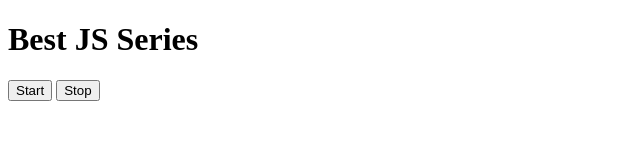
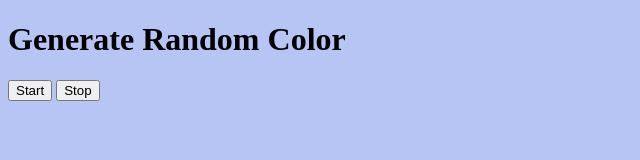
Before and after one commit to VJYK/asyncjs, a website: page index.html in a window 1280 px wide. Both pictures are taken after a click on the button "Start". Shown: the whole page, without its empty margins (0-640 px from the left). Drawn offline with Linux system fonts and the light colour scheme.

Commit message:
1 file modified

```diff
--- a/index.html
+++ b/index.html
@@ -7,12 +7,44 @@
     <title>Document</title>
   </head>
   <body>
-    <h1>Start should change background color every second</h1>
+    <!-- <h1>Start should change background color every second</h1> -->
 
+    <h1>Generate Random Color</h1>
     <button id="start">Start</button>
     <button id="stop">Stop</button>
     <script>
-      const hello = () => {
+      const randomColor = function () {
+        const hex = '0123456789ABCDEF';
+        let color = '#';
+        for (let i = 0; i < 6; i++) {
+          color += hex[Math.floor(Math.random() * 16)];
+        }
+        return color;
+      };
+      let intervalId;
+
+      const startChangingColor = function () {
+        if (!intervalId) {
+          intervalId = setInterval(getColor, 1000);
+        }
+         function getColor() {
+          document.body.style.backgroundColor = randomColor();
+        };
+      };
+
+      const stopChangeColor = function () {
+        clearInterval(intervalId);
+        intervalId = null;
+      };
+      document
+        .querySelector('#start')
+        .addEventListener('click', startChangingColor);
+
+      document
+        .querySelector('#stop')
+        .addEventListener('click', stopChangeColor);
+
+      /*  const hello = () => {
         document.querySelector('h1').innerHTML = 'Best JS Series';
       };
 
@@ -22,7 +54,7 @@
       stopButton.addEventListener('click', function () {
         clearTimeout(changeMe);
         console.log('Stopped');
-      });
+      }); */
     </script>
   </body>
 </html>
```
